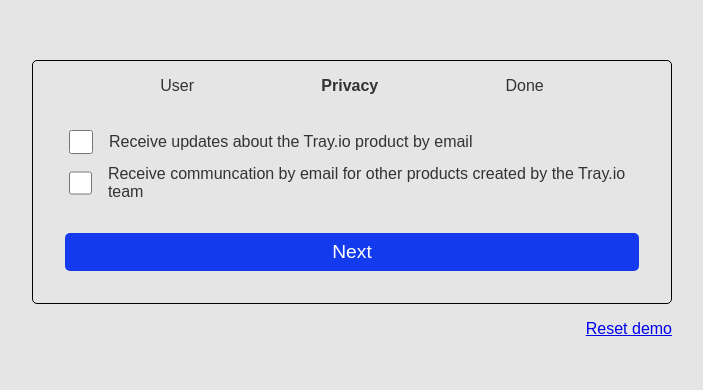
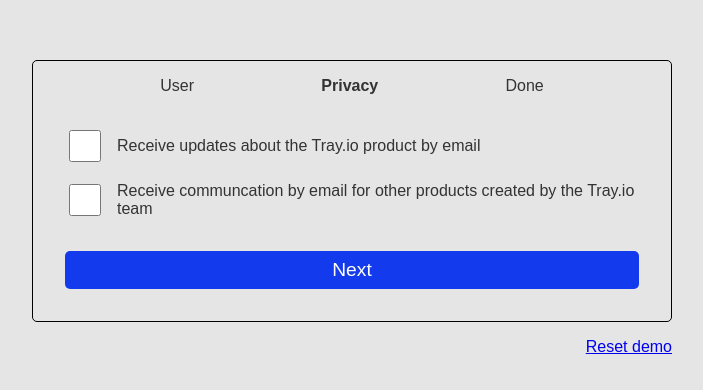
Before and after one commit to DavidSzczesniak/tray-task, a React (Create React App) app: page /#/privacy in a window 1280 px wide. Shown: the part 196-586 px from the top of the page, without its empty margins (288-991 px from the left). Built offline with nearby package versions, Linux system fonts and the light colour scheme.

Commit message:
Added styling to Privacy page
- not much was needed here, spacing and sizing mostly
- also fixed an issue with the flex layout that incorrectly changed the size of the checkboxes based on its label

```diff
--- a/src/components/Privacy/Privacy.css
+++ b/src/components/Privacy/Privacy.css
@@ -1,11 +1,16 @@
 .form-check {
     display: flex;
     align-items: center;
-    margin-bottom: 0.5rem;
+    margin-bottom: 1rem;
 }
 
 .form-check input {
-    height: 1.5rem;
-    width: 1.5rem;
+    height: 2rem;
+    width: 2rem;
     margin-right: 1rem;
+    flex-shrink: 0;
 }
+
+.form-check input:hover {
+    cursor: pointer;
+}
```
